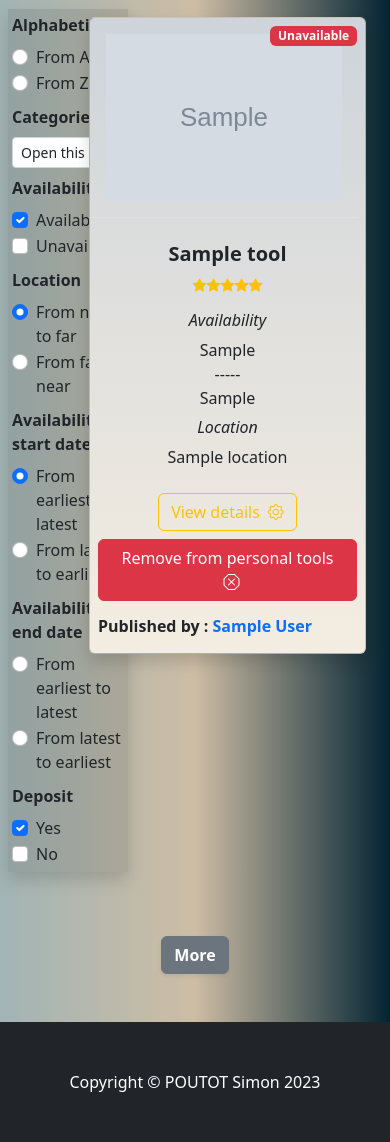
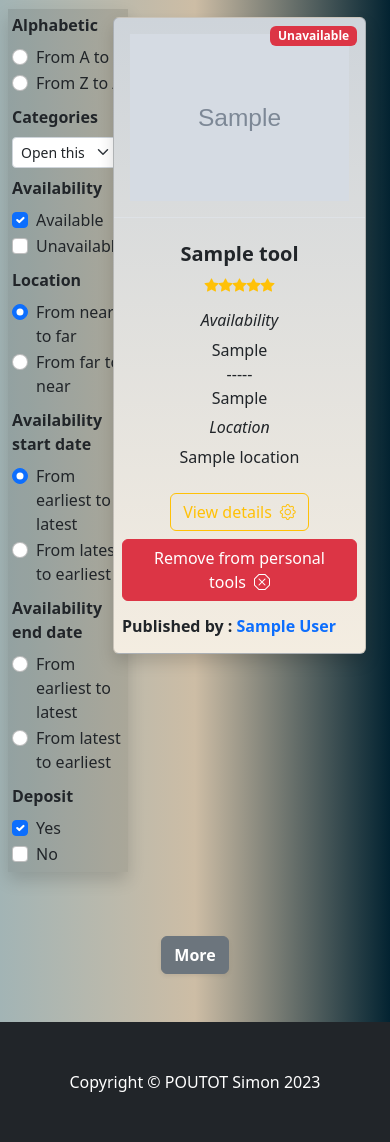
Before and after one commit to R4mTex/P13_POUTOT_Simon, a Django app: template toolshare/blog/templates/blog/personalTools.html in a window 390 px wide. Shown: the part 406-1548 px from the top of the page. Run offline with Django 4.2, Linux system fonts and the light colour scheme; the template is opened without the code that fills it: most values are stand-ins (such as "Sample title", 1, 10 or a date in 2020); grey boxes marked "Sample" are stand-in pictures; data that the repository does not hold is empty; some libraries are stand-ins or nearby versions.

Commit message:
create responsive cards

```diff
--- a/toolshare/blog/templates/blog/personalTools.html
+++ b/toolshare/blog/templates/blog/personalTools.html
@@ -188,12 +188,12 @@
         <!-- Table -->
         {% if tools|length != 0 %}
         <!-- Section -->
-        <section class="py-5">
+        <section class="col-10 py-5">
             <div class="container px-4 px-lg-5 mt-5">
+                <div class="row ps-4 ps-md-0 gx-4 gx-lg-5 row-cols-1 row-cols-sm-2 row-cols-md-3 row-cols-xl-4">
                 {% if tools|length >= 4 %}
-                <div class="row gx-4 gx-lg-5 row-cols-2 row-cols-md-3 row-cols-xl-4">
                     {% for tool in tools %}
-                    <div class="col mb-5" name="toolCard">
+                    <div class="col col-sm-6 col-md-4 col-xl-3 mb-5" name="toolCard">
                         <div class="card gradient-custom-card h-100 shadow">
                             <!-- Available/Unavailable badge -->
                             {% if tool.availabality == True %}
@@ -205,7 +205,7 @@
                             {% endif %}
                             <!-- Tool image -->
                             <img class="card-img-top border-bottom p-3" src="{{ tool.image.url }}" alt="..."
-                                style="height: 200px; width: 268px;" />
+                                style="height: 200px; width: auto;" />
                             <!-- Tool details -->
                             <div class="card-body p-4">
                                 <div class="text-center">
@@ -245,11 +245,9 @@
                         </div>
                     </div>
                     {% endfor %}
-                </div>
                 {% elif tools|length == 3 %}
-                <div class="row gx-4 gx-lg-5 row-cols-2 row-cols-md-3 row-cols-xl-3">
                     {% for tool in tools %}
-                    <div class="col mb-5" name="toolCard">
+                    <div class="col col-sm-6 col-md-4 col-xl-3 mb-5" name="toolCard">
                         <div class="card gradient-custom-card h-100 shadow">
                             <!-- Available/Unavailable badge -->
                             {% if tool.availabality == True %}
@@ -261,7 +259,7 @@
                             {% endif %}
                             <!-- Tool image -->
                             <img class="card-img-top border-bottom p-3" src="{{ tool.image.url }}" alt="..."
-                                style="height: 200px; width: 268px;" />
+                                style="height: 200px; width: auto;" />
                             <!-- Tool details -->
                             <div class="card-body p-4">
                                 <div class="text-center">
@@ -303,11 +301,9 @@
                         </div>
                     </div>
                     {% endfor %}
-                </div>
                 {% elif tools|length == 2 %}
-                <div class="row gx-4 gx-lg-5 row-cols-2 row-cols-md-2 row-cols-xl-2">
                     {% for tool in tools %}
-                    <div class="col mb-5" name="toolCard">
+                    <div class="col col-sm-6 col-md-4 col-xl-3 mb-5" name="toolCard">
                         <div class="card gradient-custom-card h-100 shadow">
                             <!-- Available/Unavailable badge -->
                             {% if tool.availabality == True %}
@@ -319,7 +315,7 @@
                             {% endif %}
                             <!-- Tool image -->
                             <img class="card-img-top border-bottom p-3" src="{{ tool.image.url }}" alt="..."
-                                style="height: 200px; width: 268px;" />
+                                style="height: 200px; width: auto;" />
                             <!-- Tool details -->
                             <div class="card-body p-4">
                                 <div class="text-center">
@@ -361,11 +357,9 @@
                         </div>
                     </div>
                     {% endfor %}
-                </div>
                 {% else %}
-                <div class="row gx-4 gx-lg-5 row-cols-1 row-cols-md-1 row-cols-xl-1">
                     {% for tool in tools %}
-                    <div class="col mb-5" name="toolCard">
+                    <div class="col col-sm-6 col-md-4 col-xl-3 mb-5" name="toolCard">
                         <div class="card gradient-custom-card h-100 shadow">
                             <!-- Available/Unavailable badge -->
                             {% if tool.availabality == True %}
@@ -377,7 +371,7 @@
                             {% endif %}
                             <!-- Tool image -->
                             <img class="card-img-top border-bottom p-3" src="{{ tool.image.url }}" alt="..."
-                                style="height: 200px; width: 268px;" />
+                                style="height: 200px; width: auto;" />
                             <!-- Tool details -->
                             <div class="card-body p-4">
                                 <div class="text-center">
@@ -418,8 +412,8 @@
                         </div>
                     </div>
                     {% endfor %}
+                {% endif %}
                 </div>
-                {% endif %}
             </div>
         </section>
         <!-- Section -->
```
Also changed, not shown: toolshare/authentication/templates/authentication/favorites.html (+11 -17 lines), toolshare/authentication/templates/authentication/research.html (+12 -17 lines), toolshare/media/userPersonalToolPicture/254644-aliya06.jpg (deleted), toolshare/media/userPersonalToolPicture/5654f18572287_UCBqOE6.jpg (deleted).
